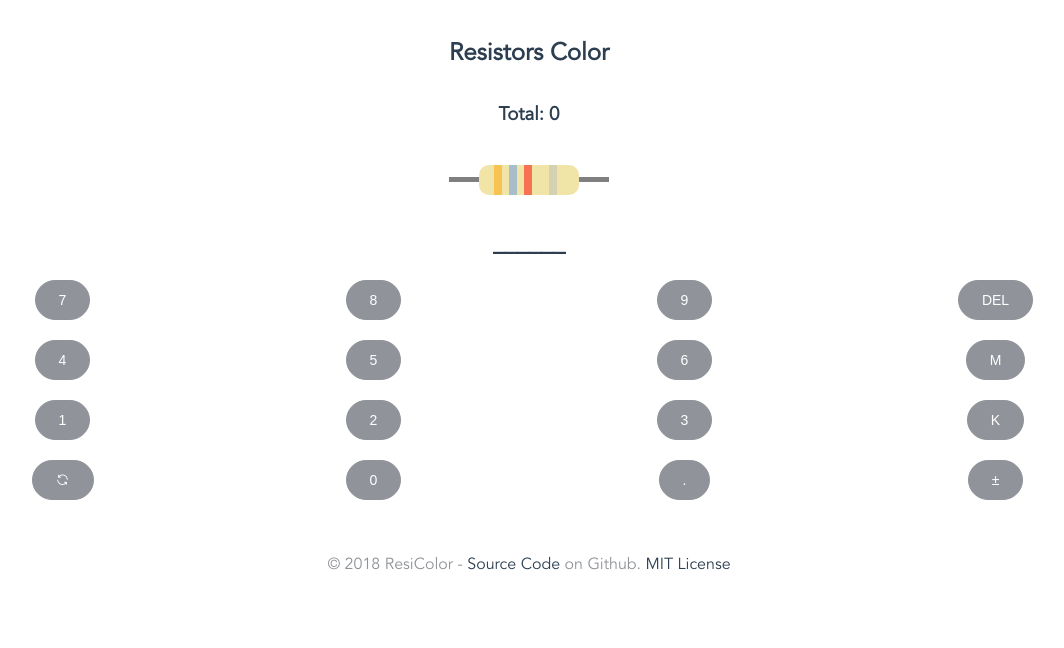
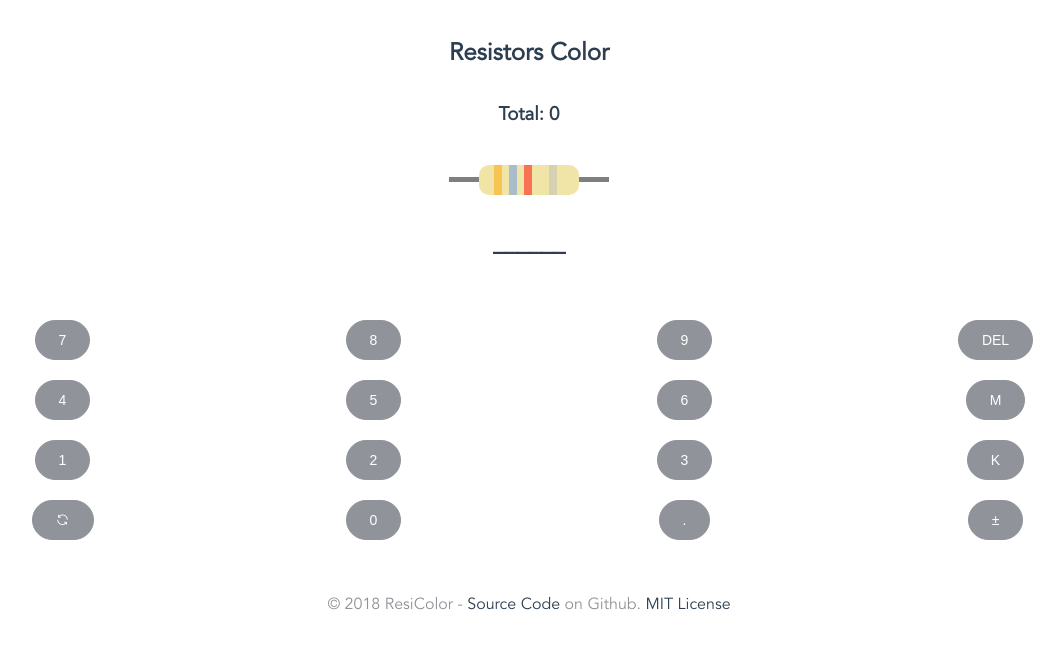
Before and after one commit to wilicw/resicolor, a Vue app: page /resicolor in a window 1280 px wide. Shown: the top 648 px of the page, without its empty margins (111-1175 px from the left). Built offline with nearby package versions, Linux system fonts and the light colour scheme.

Commit message:
change gap in keyboard

```diff
--- a/src/views/Home.vue
+++ b/src/views/Home.vue
@@ -2,6 +2,8 @@
   <div id="home">
     <el-main>
       <Resistor/>
+    <el-main>
+    </el-main>
       <KeyBoard/>
     </el-main>
   </div>
@@ -26,6 +28,5 @@ export default {
 }
 </script>
 
-<style lang="scss">
-
+<style scoped>
 </style>
--- a/src/views/Timeing.vue
+++ b/src/views/Timeing.vue
@@ -11,6 +11,8 @@
       </div>
       <h2 v-if="isstart">{{ time }}</h2>
       <Resistor v-if="isstart"/>
+    </el-main>
+    <el-main>
       <KeyBoard v-if="isstart"/>
       <div v-if="end">
         <el-rate
@@ -106,3 +108,6 @@ export default {
   }
 }
 </script>
+
+<style scoped>
+</style>
```
